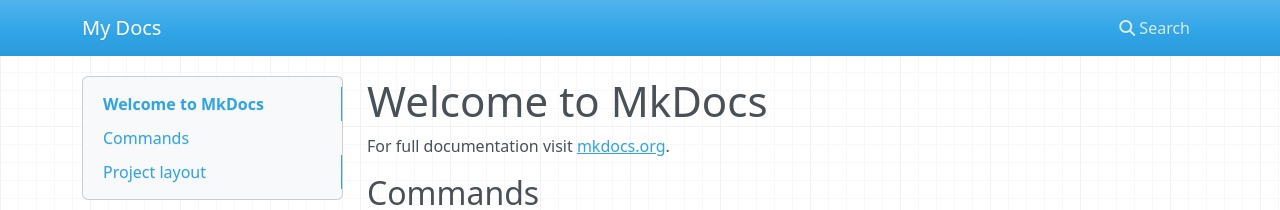
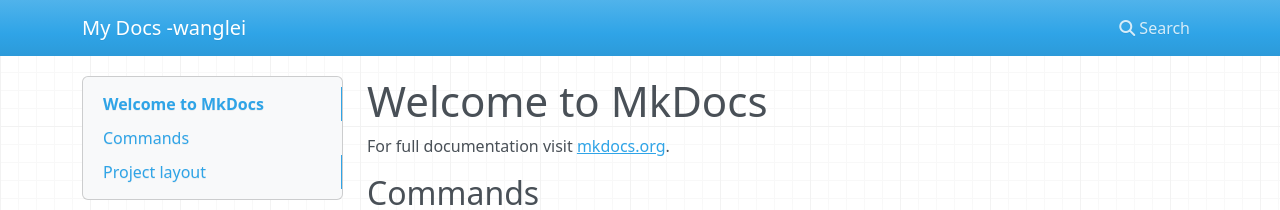
Before and after one commit to wlhejj/cloud-glide-docs, an MkDocs documentation site: the page built from docs/index.md, in a window 1280 px wide. Shown: the top 210 px of the page. Built offline with MkDocs 1.6.1, drawn with Linux system fonts in a browser that asks for light colours; nearby versions of some CDN libraries.

Commit message:
commit-003

```diff
--- a/mkdocs.yml
+++ b/mkdocs.yml
@@ -1 +1 @@
-site_name: My Docs
+site_name: My Docs -wanglei
```
